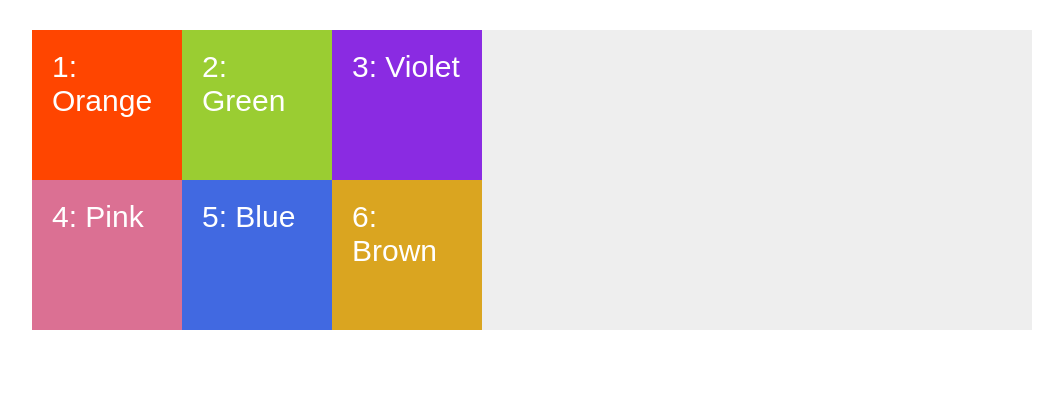
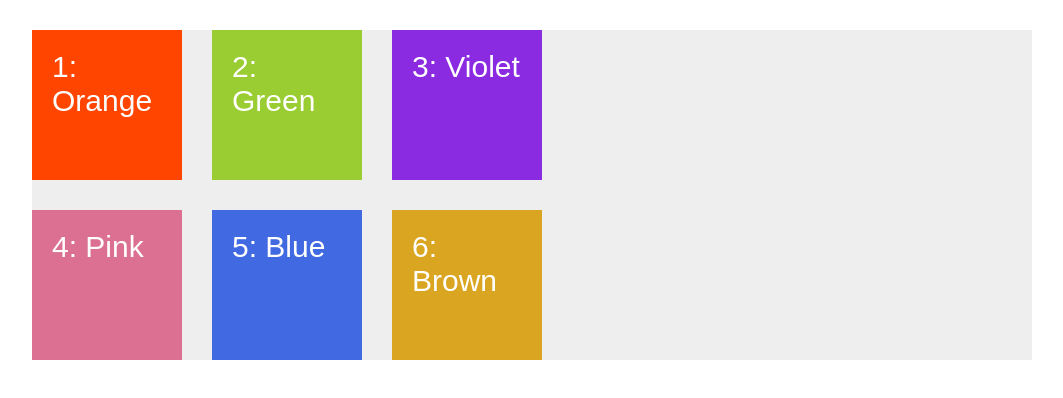
Before and after one commit to MateenCode/css-grid, a website: page index.html in a window 1280 px wide. Shown: the whole page, without its empty margins (108-1171 px from the left). Drawn offline with Linux system fonts and the light colour scheme.

Commit message:
basic grid implement with grid gap

```diff
--- a/package.json
+++ b/package.json
@@ -1,5 +1,5 @@
 {
-  "name": "CSS GRID",
+  "name": "CSS-GRID",
   "version": "1.0.0",
   "description": "Simple Application to pratice and use CSS Grid",
   "main": "index.js",
--- a/sass/main.scss
+++ b/sass/main.scss
@@ -7,6 +7,10 @@
   display: grid;
   grid-template-rows: 150px 150px;
   grid-template-columns: 150px 150px 150px;
+
+  //   grid-row-gap: 30px;
+  //   grid-column-gap: 30px;
+  grid-gap: 30px;
 }
 
 .item {
```
Also changed, not shown: css/style.css.
